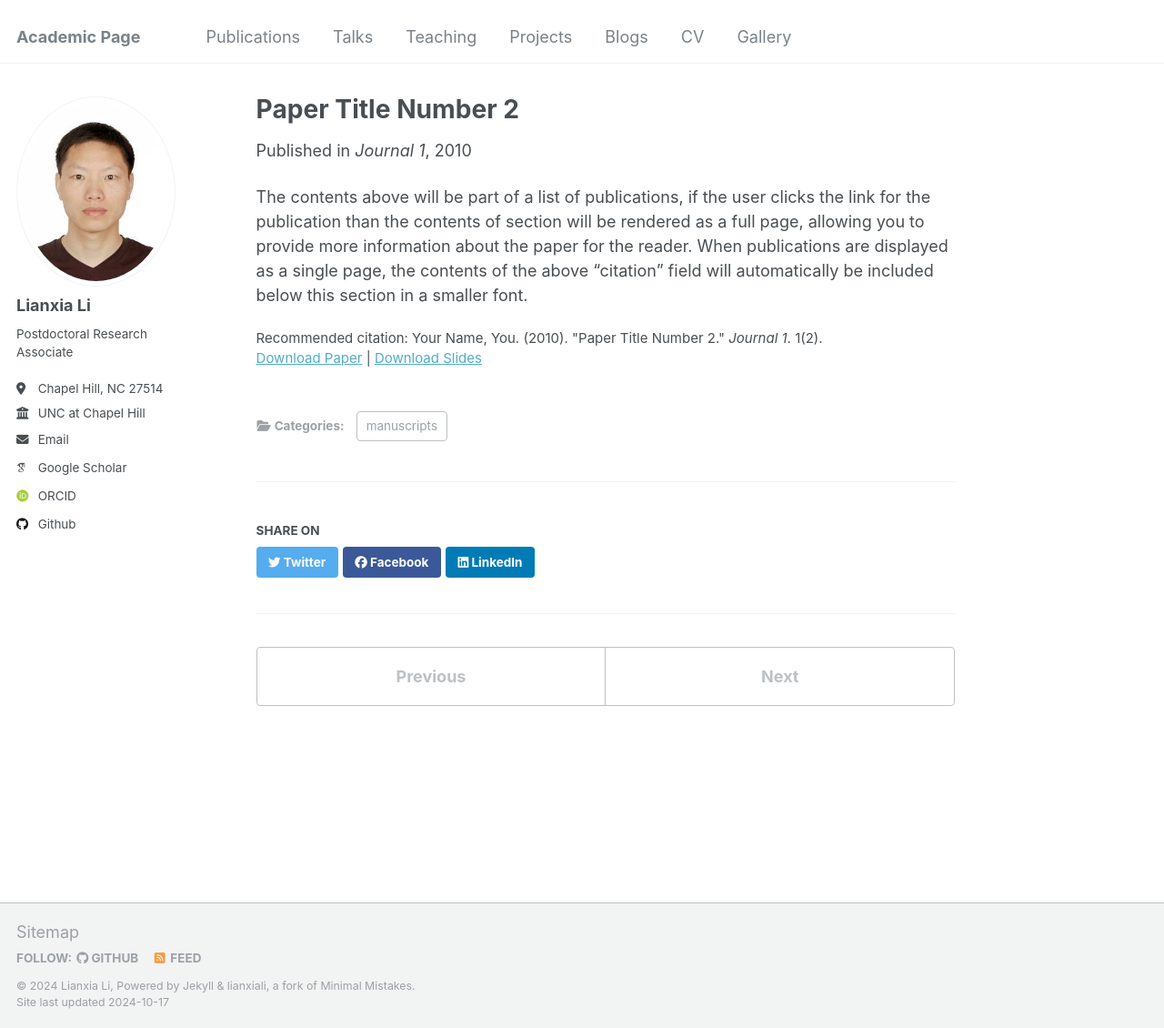
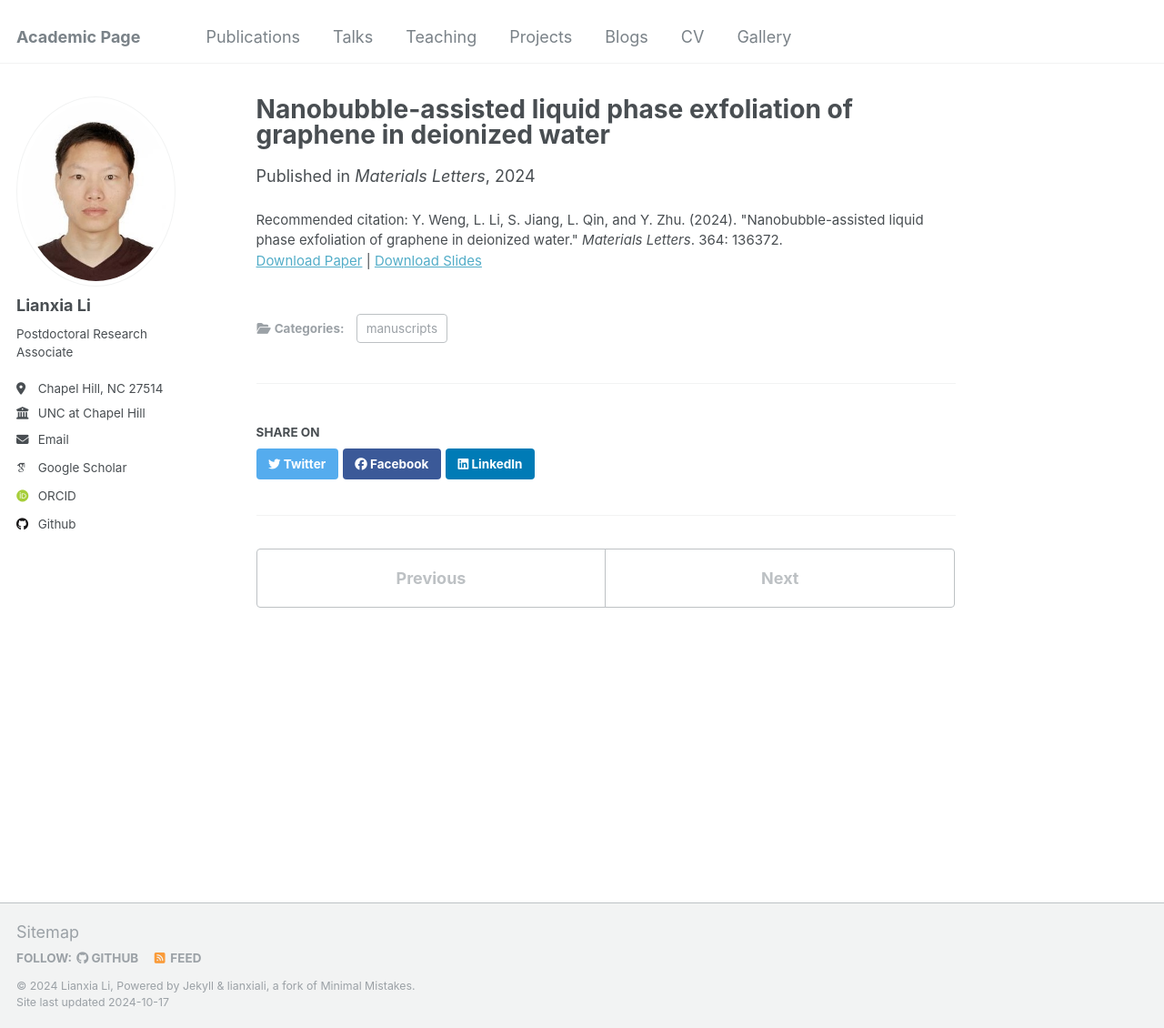
Before and after one commit to Lianxiali/lianxiali-github.io, a Jekyll site: the page built from _publications/2010-10-01-paper-title-number-2.md, in a window 1280 px wide and 1130 px high. Shown: the whole window at 91% size. Built offline with Jekyll 4.4.1, drawn with Linux system fonts in a browser that asks for light colours; some web fonts are replaced.

Commit message:
add manuscript 2

```diff
--- a/_publications/2010-10-01-paper-title-number-2.md
+++ b/_publications/2010-10-01-paper-title-number-2.md
@@ -1,14 +1,13 @@
 ---
-title: "Paper Title Number 2"
+title: "Nanobubble-assisted liquid phase exfoliation of graphene in deionized water"
 collection: publications
 category: manuscripts
 permalink: /publication/2010-10-01-paper-title-number-2
-excerpt: 'This paper is about the number 2. The number 3 is left for future work.'
-date: 2010-10-01
-venue: 'Journal 1'
-slidesurl: 'http://lianxiali.github.io/files/slides2.pdf'
-paperurl: 'http://lianxiali.github.io/files/paper2.pdf'
-citation: 'Your Name, You. (2010). &quot;Paper Title Number 2.&quot; <i>Journal 1</i>. 1(2).'
+excerpt: 'In this study, we propose a novel method utilizing nanobubbles (NBs) to assist in liquid phase exfoliation. The size, thickness, and number of layers of the resulting graphene solution were characterized and quantified. A highly concentrated graphene solution was achieved through ultrasonic processing in deionized (DI) water, without the need for any surfactant. The observed increase in yield can be attributed to the heightened cavitation within the NBs solution. This study presents a sustainable and cost-effective approach for the large-scale production of graphene, aligning with green and eco-friendly principles.'
+date: 2024-03-26
+venue: 'Materials Letters'
+slidesurl: 'https://www.sciencedirect.com/science/article/abs/pii/S0167577X2400510X'
+paperurl: 'https://www.sciencedirect.com/science/article/abs/pii/S0167577X2400510X'
+citation: 'Y. Weng, L. Li, S. Jiang, L. Qin, and Y. Zhu. (2024). &quot;Nanobubble-assisted liquid phase exfoliation of graphene
+in deionized water.&quot; <i>Materials Letters</i>. 364: 136372.'
 ---
-
-The contents above will be part of a list of publications, if the user clicks the link for the publication than the contents of section will be rendered as a full page, allowing you to provide more information about the paper for the reader. When publications are displayed as a single page, the contents of the above "citation" field will automatically be included below this section in a smaller font.
```
